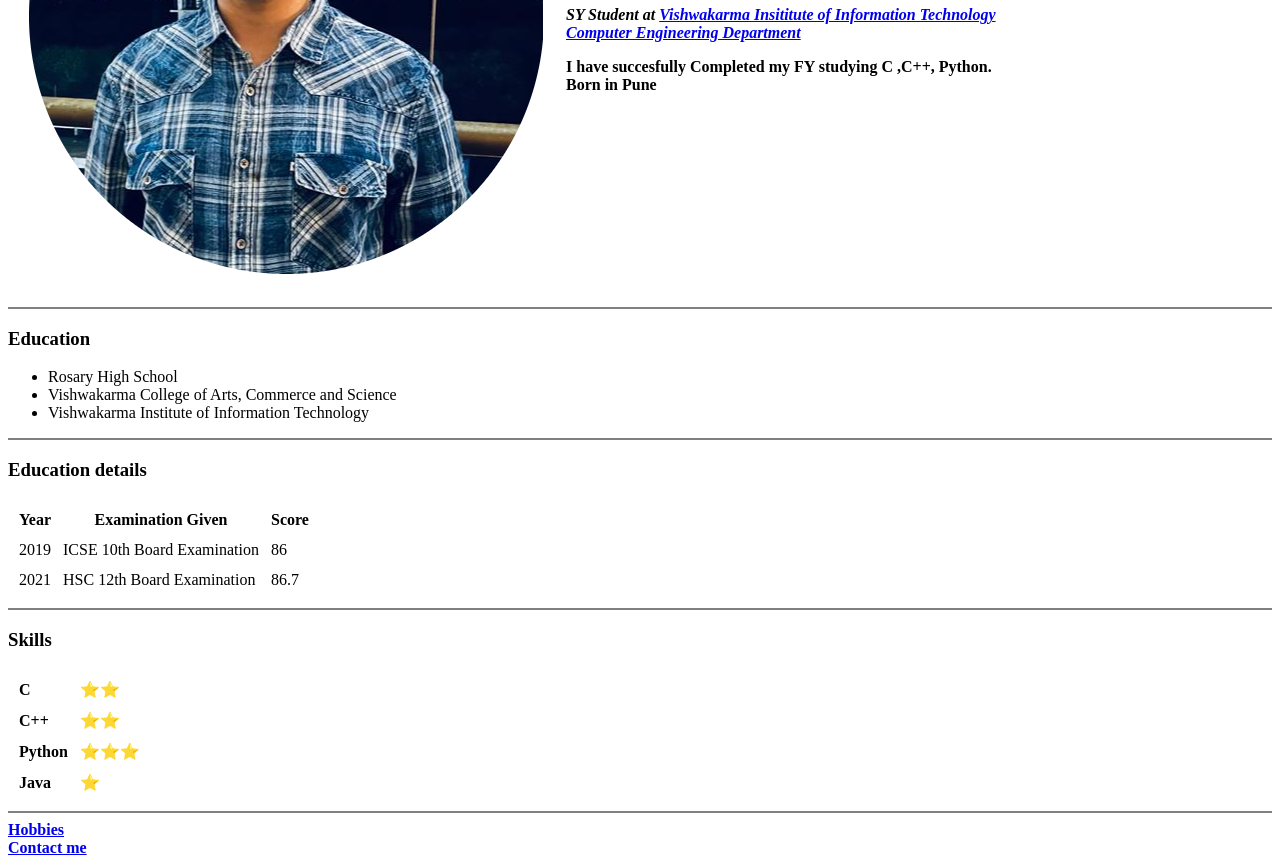
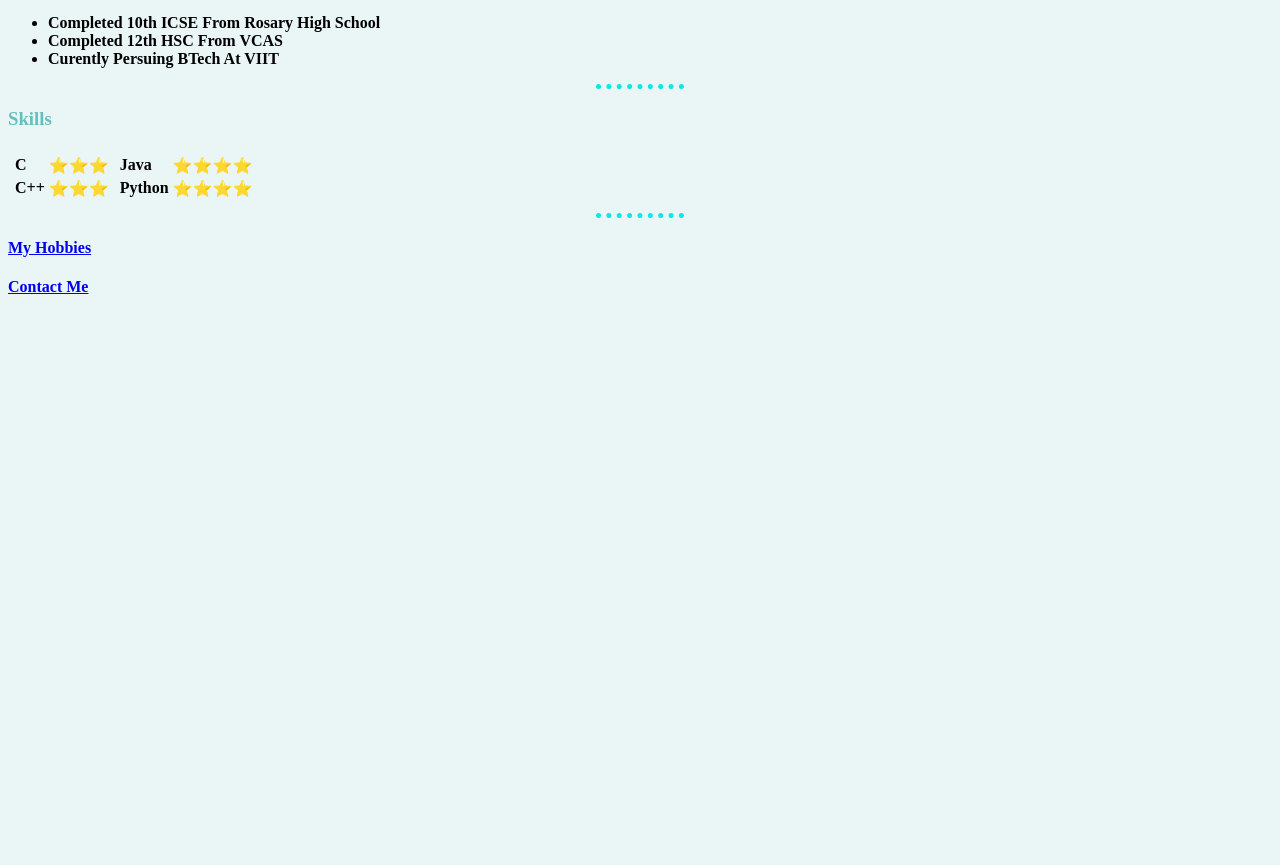
Before and after one commit to DarshanVora99/cv, a plain HTML site: page index.html in a window 1280 px wide. Shown: the part 270-1135 px from the top of the page. After the commit the page ends 800 px from the top, so only its background shows below. Drawn offline with Linux system fonts and the light colour scheme.

Commit message:
Update index.html
ADDED CSS

```diff
--- a/index.html
+++ b/index.html
@@ -1,129 +1,114 @@
 <!DOCTYPE html>
-<html lang="en" dir="ltr">
+<html lang="en">
 
 <head>
-    <meta charset="utf-8" name="description" content="This is my first ever website i am very happy creating it ">
+    <meta charset="UTF-8">
+    <title>Darshan's Personal Website </title>
 
-    <title>Darshan's Personal Site </title>
+    <style>
+        /* Internal CSS */
+    </style>
+
+    <!-- External CSS -->
+    <link rel="stylesheet" href="CSS/styles.css">
+
+
 </head>
 
 <body>
 
-    <table cellspacing = "20" >
+    <table cellspacing="9">
         <tr>
 
-        <td> <img  src="darshan.png" alt="Darshan Vora profile picture"  > </td>
-        <td> <h1> DARSHAN DIPAK VORA </h1>
-        <p> <em><strong> SY Student at <a href="https://www.viit.ac.in/"> Vishwakarma Insititute of Information Technology </a>
-              <br><a href="https://www.viit.ac.in/departments/computer/department-profile-comp">Computer Engineering Department</a></strong></em></p>
-
-        <p><strong>I have succesfully Completed my FY studying C ,C++, Python.<br>Born in Pune </strong><p>
+            <td><img src="darshan-modified.png" alt="Darshan dipak vora profile pic" width="180" height="180"></td>
+            <td>
+                <h1>Darshan Dipak Vora </h1>
+                <p> <strong> <em> Computer Student At <a href="https://www.viit.ac.in/">VIIT</a> </em> </strong></p>
+                <p> <strong><em>Department of Computer Engineering </em></strong></p>
             </td>
-
         </tr>
-    </table>
-
-      <hr noshade>
-
-
-
-
-      <h3>Education</h3>
-      <ul>
-        <li>Rosary High School</li>
-
-        <li>Vishwakarma College of Arts, Commerce and Science</li>
-
-        <li>Vishwakarma Institute of Information Technology</li>
-
-      </ul>
-
-      <hr noshade>
-
-
-      <h3>Education details </h3>
-      <table cellspacing="10">
-
-        <thead>
-
-          <tr>
-
-            <th>Year </th>
-            <th>Examination Given </th>
-            <th>Score </th>
-
-         </tr>
-
-        </thead>
-
-
-        <tbody>
-          <tr>
-            <td>2019</td>
-            <td>    ICSE 10th Board Examination </td>
-            <td>86</td>
-          </tr>
-
-          <tr>
-            <td>2021</td>
-            <td>    HSC 12th Board Examination </td>
-            <td>86.7</td>
-
-          </tr>
-        </tbody>
-
 
 
     </table>
 
 
 
-  <hr noshade>
-      <h3>Skills </h3>
-      <strong>
 
 
 
 
-        <table cellspacing= "10">
+
+    <hr size="2" noshade ">
 
 
+
+    <h3>Education</h3>
+    <ul> <strong>
+            <li>Completed 10th ICSE From Rosary High School</li>
+            <li>Completed 12th HSC From VCAS</li>
+            <li>Curently Persuing BTech At VIIT </li>
+
+        </strong>
+    </ul>
+
+    <hr size=" 2" noshade>
+
+
+
+            <h3>Skills</h3>
+
+
+            <table cellspacing="3" >
+                <tr>
+                    <td><strong>
+                            <table>
+                                <tbody>
                                     <tr>
                                         <td>C</td>
-                <td>⭐⭐</td>
-
+                                        <td>⭐⭐⭐</td>
                                     </tr>
-
                                     <tr>
                                         <td>C++</td>
-                <td>⭐⭐</td>
-
+                                        <td>⭐⭐⭐</td>
                                     </tr>
 
 
 
+
+                                </tbody>
+                            </table>
+                        </strong></td>
+                    <td><strong>
+                            <table>
+                                <tbody>
+
+                                    <tr>
+                                        <td>Java </td>
+                                        <td>⭐⭐⭐⭐</td>
+                                    </tr>
                                     <tr>
                                         <td>Python</td>
-                  <td>⭐⭐⭐</td>
-
+                                        <td>⭐⭐⭐⭐</td>
                                     </tr>
 
-                <tr>
-                  <td>Java</td>
-                  <td>⭐</td>
+
+                                </tbody>
+                            </table>
+                        </strong></td>
                 </tr>
-
             </table>
-          </strong>
-
-          <hr noshade>
-
-    <strong><a href="My Hobbies.html">Hobbies</a></strong>
-    <br>
-    <strong><a href="My Contact.html">Contact me </a></strong>
 
 
 
+
+
+
+
+            <hr size="2" noshade>
+
+            <h4> <a href="hobbies.html">My Hobbies</a></h4>
+            <h4> <a href="contactme.html">Contact Me </a></h4>
 </body>
 
+
 </html>
```
Lines whose indentation alone changed are shown as unchanged.
